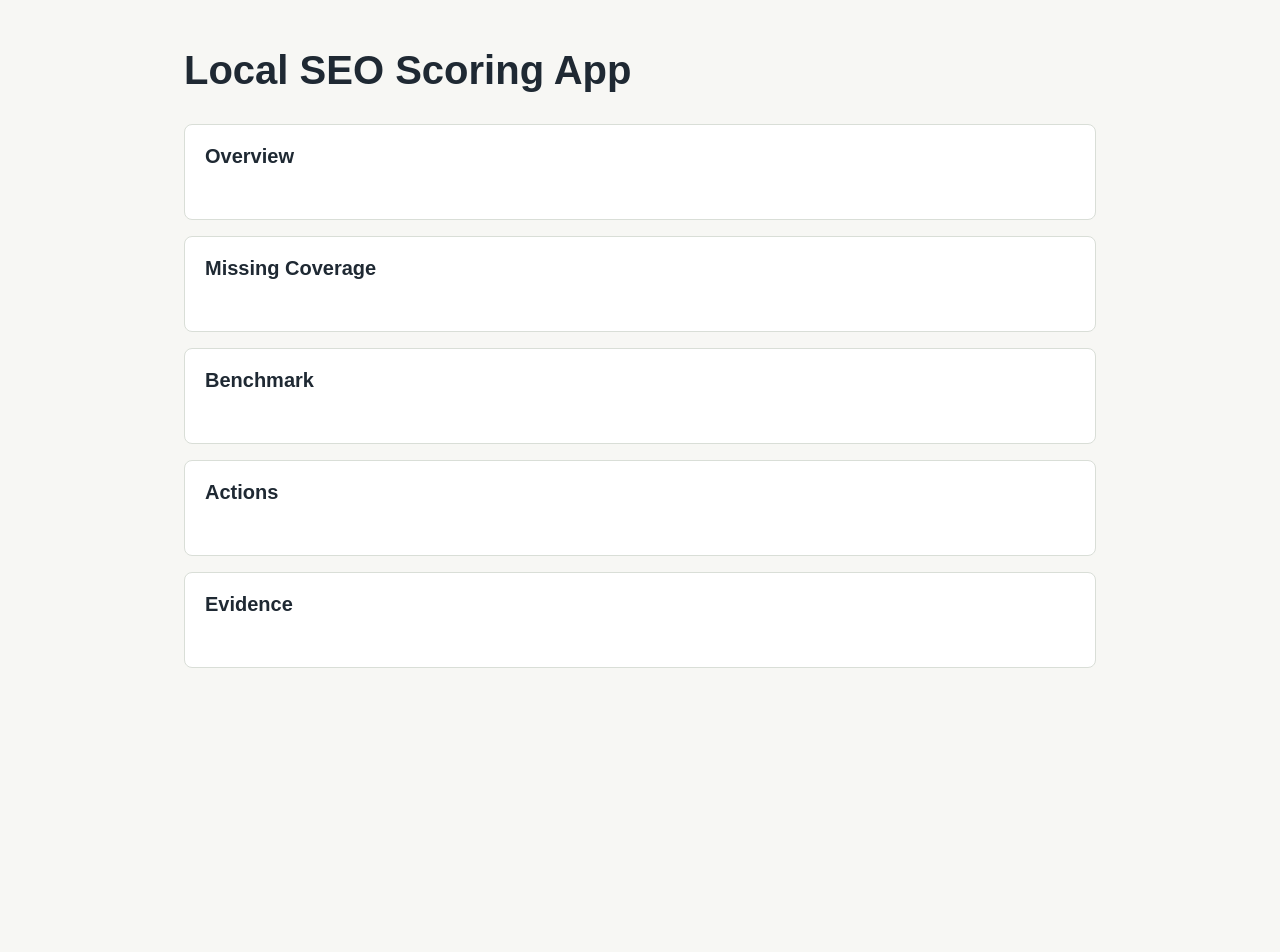
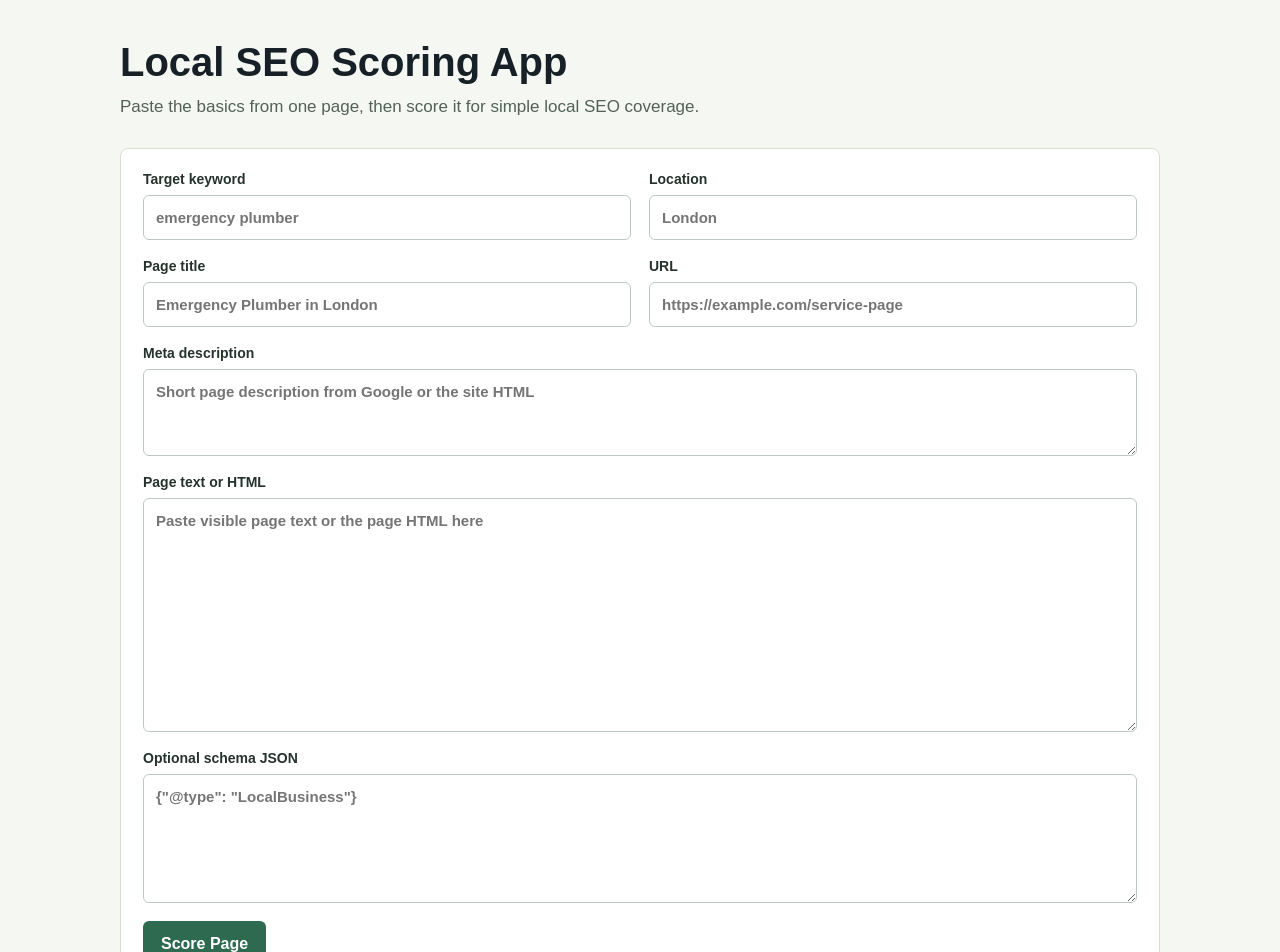
Before and after one commit to Diddlesom/local-seo-scoring-app, a Next.js app: page / in a window 1280 px wide. Shown: the top 952 px of the page. Before the commit the page ends 800 px from the top, so only its background shows below. Built offline with nearby package versions, Linux system fonts and the light colour scheme.

Commit message:
Add files via upload

```diff
--- a/app/globals.css
+++ b/app/globals.css
@@ -9,38 +9,206 @@ body {
 }
 
 body {
-  background: #f7f7f4;
-  color: #1f2933;
+  background: #f5f7f2;
+  color: #172026;
   font-family: Arial, Helvetica, sans-serif;
+}
+
+button,
+input,
+textarea {
+  font: inherit;
 }
 
 .page {
   margin: 0 auto;
-  max-width: 960px;
-  padding: 48px 24px;
+  max-width: 1080px;
+  padding: 40px 20px 64px;
+}
+
+.page-header {
+  margin-bottom: 28px;
 }
 
 h1 {
   font-size: 40px;
   font-weight: 700;
   line-height: 1.1;
-  margin: 0 0 32px;
+  margin: 0 0 10px;
 }
 
-.sections {
+.page-header p {
+  color: #53615a;
+  font-size: 17px;
+  line-height: 1.5;
+  margin: 0;
+  max-width: 680px;
+}
+
+.score-form,
+.panel,
+.score-summary {
+  background: #ffffff;
+  border: 1px solid #d8dfd5;
+  border-radius: 8px;
+}
+
+.score-form {
+  display: grid;
+  gap: 18px;
+  padding: 22px;
+}
+
+.form-grid {
+  display: grid;
+  gap: 18px;
+  grid-template-columns: repeat(2, minmax(0, 1fr));
+}
+
+label {
+  color: #26332d;
+  display: grid;
+  font-size: 14px;
+  font-weight: 700;
+  gap: 8px;
+}
+
+input,
+textarea {
+  background: #ffffff;
+  border: 1px solid #bfc9c1;
+  border-radius: 6px;
+  color: #172026;
+  font-size: 15px;
+  line-height: 1.4;
+  padding: 11px 12px;
+  width: 100%;
+}
+
+textarea {
+  resize: vertical;
+}
+
+input:focus,
+textarea:focus {
+  border-color: #2d6a4f;
+  outline: 3px solid #d9efe5;
+}
+
+button {
+  align-items: center;
+  background: #2d6a4f;
+  border: 0;
+  border-radius: 6px;
+  color: #ffffff;
+  cursor: pointer;
+  display: inline-flex;
+  font-weight: 700;
+  justify-content: center;
+  min-height: 46px;
+  padding: 0 18px;
+  width: fit-content;
+}
+
+button:disabled {
+  cursor: wait;
+  opacity: 0.7;
+}
+
+.error {
+  color: #a33824;
+  font-weight: 700;
+  margin: 0;
+}
+
+.results {
+  display: grid;
+  gap: 18px;
+  margin-top: 24px;
+}
+
+.score-summary {
   display: grid;
   gap: 16px;
+  grid-template-columns: repeat(2, minmax(0, 1fr));
+  padding: 22px;
 }
 
-.section {
-  background: #ffffff;
-  border: 1px solid #d9ded7;
-  border-radius: 8px;
-  min-height: 96px;
+.score-summary div {
+  display: grid;
+  gap: 6px;
+}
+
+.summary-label {
+  color: #53615a;
+  font-size: 14px;
+  font-weight: 700;
+}
+
+.score-summary strong {
+  font-size: 36px;
+  line-height: 1;
+}
+
+.panel {
   padding: 20px;
 }
 
 h2 {
   font-size: 20px;
+  margin: 0 0 14px;
+}
+
+.score-list {
+  display: grid;
+  gap: 10px;
+}
+
+.score-row {
+  align-items: center;
+  border-bottom: 1px solid #edf0eb;
+  display: flex;
+  justify-content: space-between;
+  min-height: 36px;
+}
+
+.score-row:last-child {
+  border-bottom: 0;
+}
+
+.result-grid {
+  display: grid;
+  gap: 18px;
+  grid-template-columns: repeat(2, minmax(0, 1fr));
+}
+
+ul {
+  margin: 0;
+  padding-left: 20px;
+}
+
+li {
+  line-height: 1.5;
+  margin: 8px 0;
+}
+
+.empty {
+  color: #53615a;
   margin: 0;
 }
+
+@media (max-width: 720px) {
+  .form-grid,
+  .score-summary,
+  .result-grid {
+    grid-template-columns: 1fr;
+  }
+
+  h1 {
+    font-size: 32px;
+  }
+
+  button {
+    width: 100%;
+  }
+}
--- a/app/page.tsx
+++ b/app/page.tsx
@@ -1,23 +1,253 @@
-const sections = [
-  "Overview",
-  "Missing Coverage",
-  "Benchmark",
-  "Actions",
-  "Evidence"
-];
+"use client";
+
+import { useState } from "react";
+import type { FormEvent } from "react";
+import type { ScoreResult } from "../lib/scoring/types";
+
+type FormState = {
+  keyword: string;
+  location: string;
+  title: string;
+  metaDescription: string;
+  websiteUrl: string;
+  pageContent: string;
+  schemaJson: string;
+};
+
+const initialFormState: FormState = {
+  keyword: "",
+  location: "",
+  title: "",
+  metaDescription: "",
+  websiteUrl: "",
+  pageContent: "",
+  schemaJson: ""
+};
+
+const categoryLabels: Record<keyof ScoreResult["categoryScores"], string> = {
+  content: "Content",
+  headings: "Headings",
+  metadata: "Metadata",
+  localSignals: "Local signals",
+  trust: "Trust",
+  conversion: "Conversion",
+  schema: "Schema"
+};
+
+function ResultList({ items }: { items: string[] }) {
+  if (items.length === 0) {
+    return <p className="empty">Nothing found yet.</p>;
+  }
+
+  return (
+    <ul>
+      {items.map((item) => (
+        <li key={item}>{item}</li>
+      ))}
+    </ul>
+  );
+}
 
 export default function Home() {
+  const [form, setForm] = useState<FormState>(initialFormState);
+  const [result, setResult] = useState<ScoreResult | null>(null);
+  const [error, setError] = useState("");
+  const [isLoading, setIsLoading] = useState(false);
+
+  function updateField(field: keyof FormState, value: string) {
+    setForm((current) => ({
+      ...current,
+      [field]: value
+    }));
+  }
+
+  async function handleSubmit(event: FormEvent<HTMLFormElement>) {
+    event.preventDefault();
+    setIsLoading(true);
+    setError("");
+    setResult(null);
+
+    try {
+      const response = await fetch("/api/score", {
+        method: "POST",
+        headers: {
+          "Content-Type": "application/json"
+        },
+        body: JSON.stringify({
+          keyword: form.keyword,
+          location: form.location,
+          title: form.title,
+          metaDescription: form.metaDescription,
+          websiteUrl: form.websiteUrl,
+          html: form.pageContent,
+          schemaJson: form.schemaJson
+        })
+      });
+
+      if (!response.ok) {
+        throw new Error("The scoring request failed.");
+      }
+
+      const data = (await response.json()) as ScoreResult;
+      setResult(data);
+    } catch {
+      setError("Something went wrong while scoring the page.");
+    } finally {
+      setIsLoading(false);
+    }
+  }
+
   return (
     <main className="page">
-      <h1>Local SEO Scoring App</h1>
+      <header className="page-header">
+        <h1>Local SEO Scoring App</h1>
+        <p>
+          Paste the basics from one page, then score it for simple local SEO
+          coverage.
+        </p>
+      </header>
 
-      <div className="sections" aria-label="Local SEO scoring sections">
-        {sections.map((section) => (
-          <section className="section" key={section}>
-            <h2>{section}</h2>
+      <form className="score-form" onSubmit={handleSubmit}>
+        <div className="form-grid">
+          <label>
+            Target keyword
+            <input
+              name="keyword"
+              onChange={(event) => updateField("keyword", event.target.value)}
+              placeholder="emergency plumber"
+              type="text"
+              value={form.keyword}
+            />
+          </label>
+
+          <label>
+            Location
+            <input
+              name="location"
+              onChange={(event) => updateField("location", event.target.value)}
+              placeholder="London"
+              type="text"
+              value={form.location}
+            />
+          </label>
+
+          <label>
+            Page title
+            <input
+              name="title"
+              onChange={(event) => updateField("title", event.target.value)}
+              placeholder="Emergency Plumber in London"
+              type="text"
+              value={form.title}
+            />
+          </label>
+
+          <label>
+            URL
+            <input
+              name="websiteUrl"
+              onChange={(event) =>
+                updateField("websiteUrl", event.target.value)
+              }
+              placeholder="https://example.com/service-page"
+              type="url"
+              value={form.websiteUrl}
+            />
+          </label>
+        </div>
+
+        <label>
+          Meta description
+          <textarea
+            name="metaDescription"
+            onChange={(event) =>
+              updateField("metaDescription", event.target.value)
+            }
+            placeholder="Short page description from Google or the site HTML"
+            rows={3}
+            value={form.metaDescription}
+          />
+        </label>
+
+        <label>
+          Page text or HTML
+          <textarea
+            name="pageContent"
+            onChange={(event) => updateField("pageContent", event.target.value)}
+            placeholder="Paste visible page text or the page HTML here"
+            rows={10}
+            value={form.pageContent}
+          />
+        </label>
+
+        <label>
+          Optional schema JSON
+          <textarea
+            name="schemaJson"
+            onChange={(event) => updateField("schemaJson", event.target.value)}
+            placeholder='{"@type": "LocalBusiness"}'
+            rows={5}
+            value={form.schemaJson}
+          />
+        </label>
+
+        <button disabled={isLoading} type="submit">
+          {isLoading ? "Scoring..." : "Score Page"}
+        </button>
+
+        {error ? <p className="error">{error}</p> : null}
+      </form>
+
+      {result ? (
+        <section className="results" aria-live="polite">
+          <div className="score-summary">
+            <div>
+              <span className="summary-label">Total score</span>
+              <strong>{result.totalScore}/100</strong>
+            </div>
+            <div>
+              <span className="summary-label">Grade</span>
+              <strong>{result.grade}</strong>
+            </div>
+          </div>
+
+          <section className="panel">
+            <h2>Category Scores</h2>
+            <div className="score-list">
+              {Object.entries(result.categoryScores).map(([key, score]) => (
+                <div className="score-row" key={key}>
+                  <span>
+                    {categoryLabels[key as keyof ScoreResult["categoryScores"]]}
+                  </span>
+                  <strong>{score}</strong>
+                </div>
+              ))}
+            </div>
           </section>
-        ))}
-      </div>
+
+          <div className="result-grid">
+            <section className="panel">
+              <h2>Strengths</h2>
+              <ResultList items={result.strengths} />
+            </section>
+
+            <section className="panel">
+              <h2>Weaknesses</h2>
+              <ResultList items={result.weaknesses} />
+            </section>
+
+            <section className="panel">
+              <h2>Missing Items</h2>
+              <ResultList items={result.missingItems} />
+            </section>
+
+            <section className="panel">
+              <h2>Evidence Items</h2>
+              <ResultList items={result.evidenceItems} />
+            </section>
+          </div>
+        </section>
+      ) : null}
     </main>
   );
 }
--- a/lib/scoring/extractors.ts
+++ b/lib/scoring/extractors.ts
@@ -53,20 +53,23 @@ function findMatches(text: string, words: readonly string[]): string[] {
   return words.filter((word) => cleanText.includes(word.toLowerCase()));
 }
 
-function findSchemaTypes(html: string): string[] {
+function findSchemaTypes(schemaSource: string): string[] {
   return scoringConfig.schemaTypes.filter((type) =>
-    new RegExp(`"@type"\\s*:\\s*"[^"]*${type}[^"]*"`, "i").test(html)
+    new RegExp(`"@type"\\s*:\\s*"[^"]*${type}[^"]*"`, "i").test(
+      schemaSource
+    )
   );
 }
 
 export function extractSignals(input: ScoringInput): ExtractedSignals {
   const html = input.html ?? "";
+  const schemaSource = `${html}\n${input.schemaJson ?? ""}`;
   const pageText = input.text ?? stripHtml(html);
   const title = input.title ?? "";
   const metaDescription = input.metaDescription ?? "";
   const trustSignals = findMatches(pageText, scoringConfig.trustSignalWords);
   const ctaWords = findMatches(pageText, scoringConfig.ctaWords);
-  const schemaTypes = findSchemaTypes(html);
+  const schemaTypes = findSchemaTypes(schemaSource);
   const locationMentionCount = countPhrase(pageText, input.location);
   const hasPhoneNumber = findPhoneNumber(pageText);
   const titleKeywordMatch = includesPhrase(title, input.keyword);
--- a/lib/scoring/types.ts
+++ b/lib/scoring/types.ts
@@ -5,6 +5,7 @@ export type ScoringInput = {
   title?: string;
   metaDescription?: string;
   html?: string;
+  schemaJson?: string;
   text?: string;
   websiteUrl?: string;
 };
```
